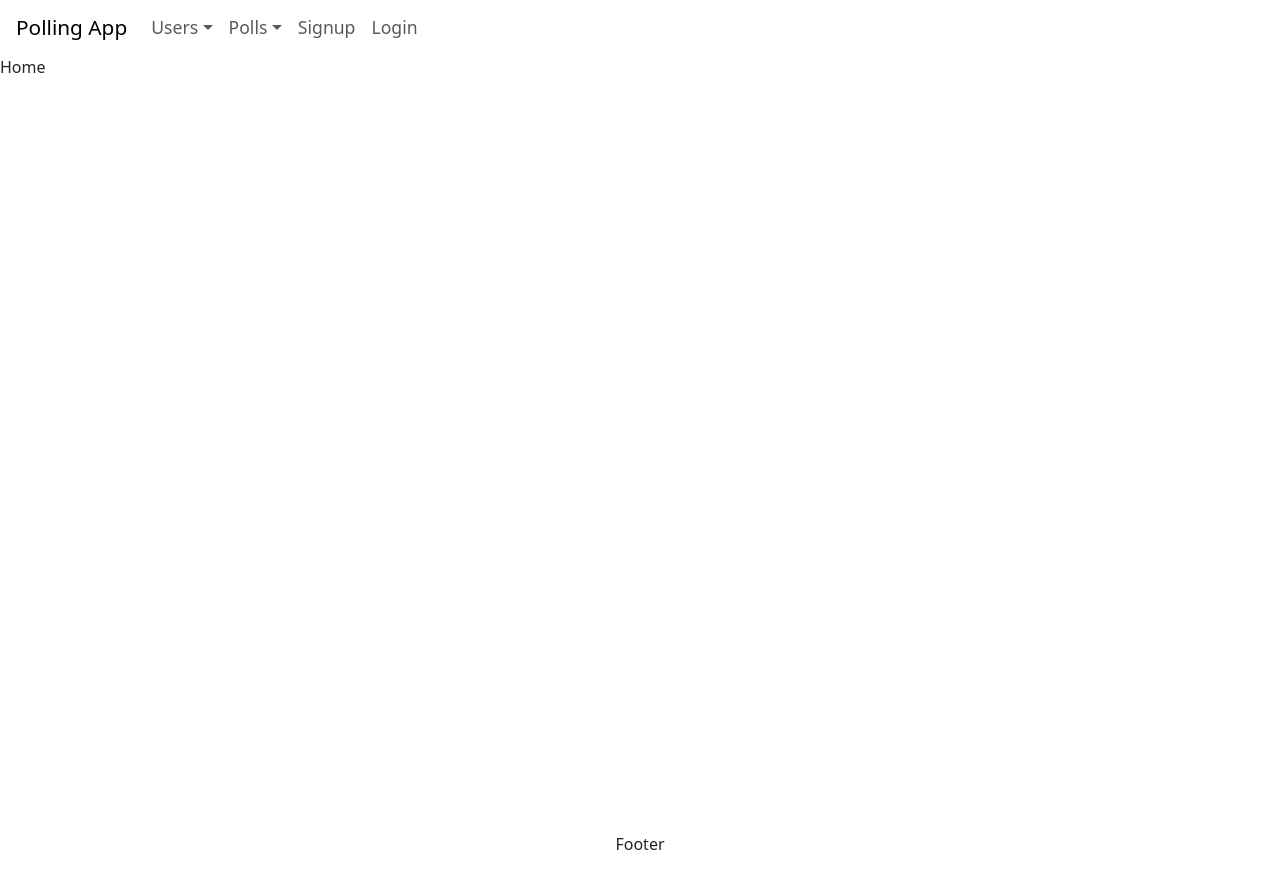
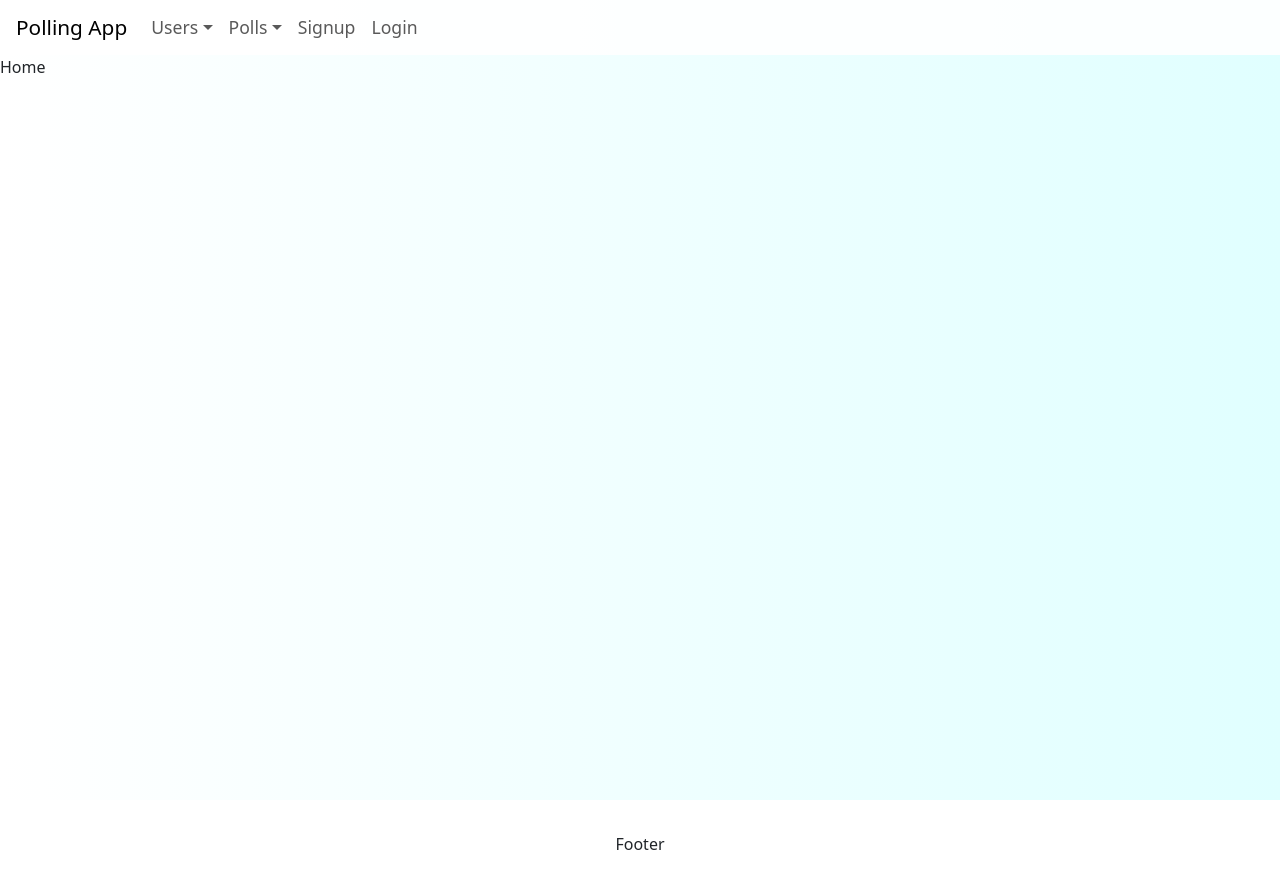
Before and after one commit to cyoung-sudo/voting-app-2-client, a React (Vite) app: page / in a window 1280 px wide. Built offline with nearby package versions, Linux system fonts and the light colour scheme; no server answers.

Commit message:
added background gradient

```diff
--- /dev/null
+++ b/src/components/static/Background.scss
@@ -0,0 +1,7 @@
+#background {
+  position: fixed;
+  height: 100vh;
+  width: 100vw;
+  z-index: -1;
+  background: linear-gradient(to right, white, var(--theme-color-2));
+}
--- /dev/null
+++ b/src/components/static/Background.tsx
@@ -0,0 +1,11 @@
+import "./Background.scss";
+
+const Background = () => {
+  return (
+    <div id="background">
+
+    </div>
+  );
+};
+
+export default Background;
--- a/src/components/wrappers/Layout.tsx
+++ b/src/components/wrappers/Layout.tsx
@@ -5,6 +5,7 @@ import { Outlet } from "react-router-dom";
 import Navigationbar from "../navigation/NavigationBar";
 import Footer from "../navigation/Footer";
 import ScrollToTop from "../utils/ScrollToTop";
+import Background from "../static/Background";
 // Context
 import AuthProvider from "../../hooks/AuthProvider";
 // Animation
@@ -15,6 +16,7 @@ const Layout = () => {
     <AnimatePresence>
       <AuthProvider>
         <div id="layout">
+          <Background/>
           <Navigationbar/>
           <div id="layout-content">
             <ScrollToTop/>
```
